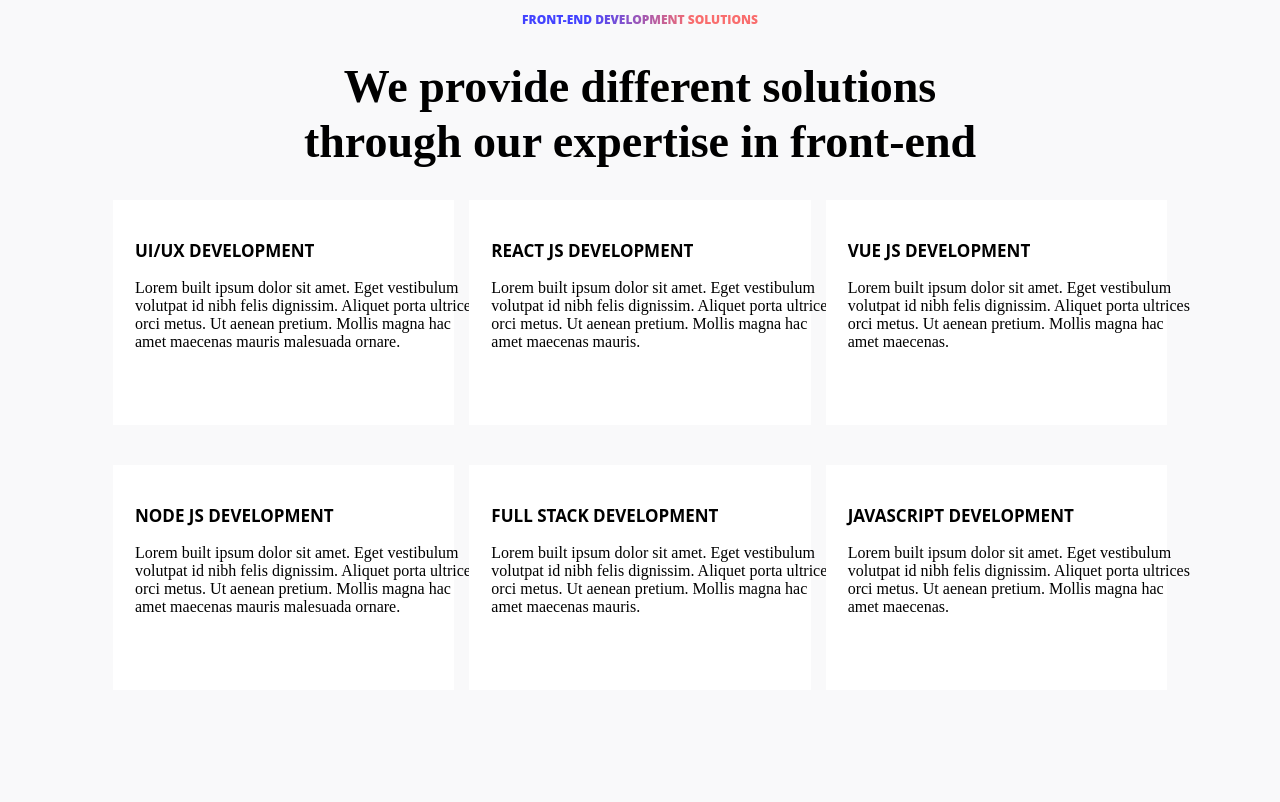
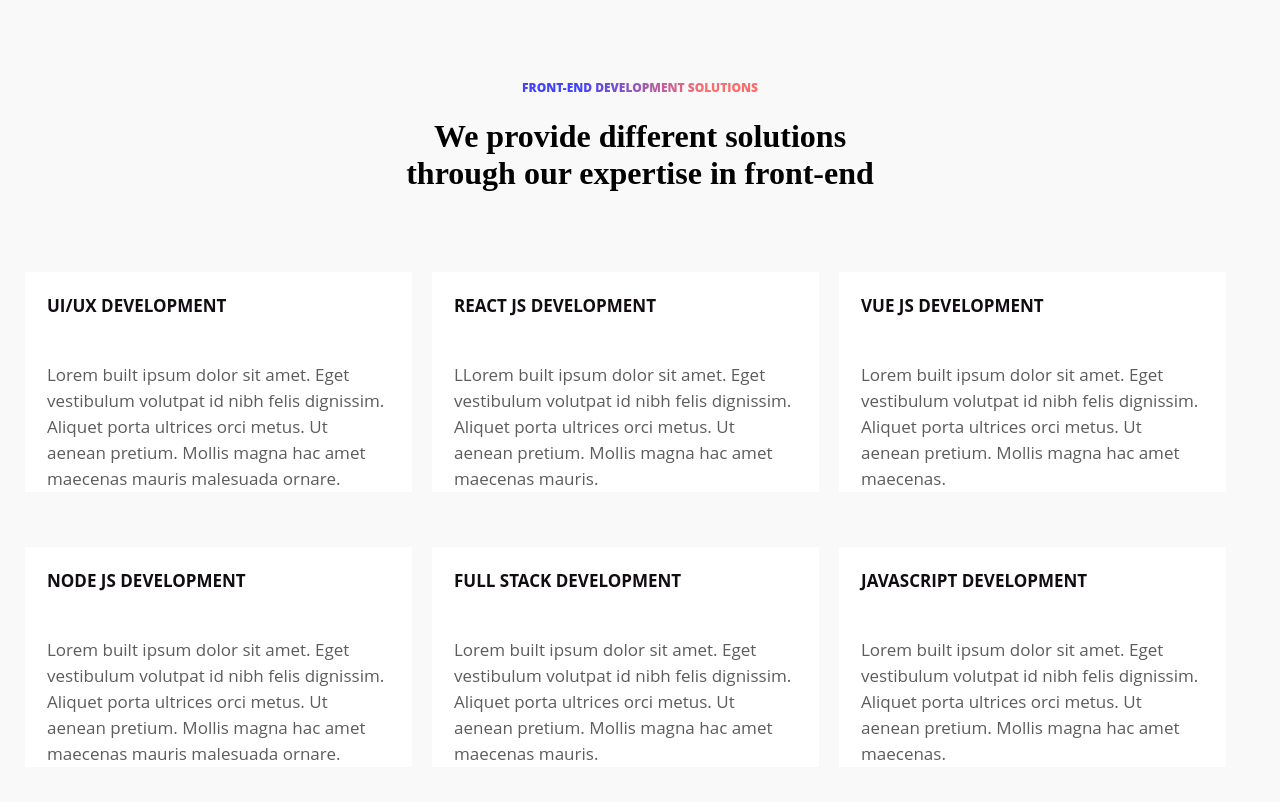
Before and after one commit to semyonsurkov/frontend-projects, a plain HTML site: page 01_block/index.html in a window 1280 px wide. Drawn offline with Linux system fonts and the light colour scheme.

Commit message:
Update index,html and style.css [NEW STRUCTURE]

```diff
--- a/01_block/index.html
+++ b/01_block/index.html
@@ -1,52 +1,72 @@
 <!DOCTYPE html>
 <html lang="en">
   <head>
-  <meta charset="UTF-8">
-  <meta http-equiv="X-UA-Compatible" content="IE=edge">
-  <meta name="viewport" content="width=device-width, initial-scale=1.0">
-  <link rel="stylesheet" href="style.css">
+    <meta charset="UTF-8" />
+    <meta http-equiv="X-UA-Compatible" content="IE=edge" />
+    <meta name="viewport" content="width=device-width, initial-scale=1.0" />
+    <link rel="stylesheet" href="style.css" />
     <title>01_Block</title>
   </head>
   <body>
-  <div class="container">
-  <main class="main">
-  <div class="main">
-    <p class="main__paragraph">front-end development solutions</p>
-    <h1 class="main__header">We provide different solutions<br>through our expertise in front-end</h1>
+    <main class="page">
+      <h3 class="page__title">front-end development solutions</h3>
+      <h1 class="page__header">
+        We provide different solutions<br />
+        through our expertise in front-end
+      </h1>
+      <div class="blocks">
+        <div class="blocks__item">
+          <h3 class="blocks__item-title">ui/ux development</h3>
+          <p class="blocks__item-text">
+            Lorem built ipsum dolor sit amet. Eget vestibulum volutpat id nibh felis dignissim. Aliquet porta ultrices orci metus. Ut aenean pretium. Mollis magna hac amet maecenas mauris malesuada ornare.
+          </p>
         </div>
 
-  <div class="flex__container">
-    <div class="main__blocks">
-    <ul class="main__blocks_list">
-      <li class="main__blocks__list__item">
-        <h3 class="main__blocks__list__item__header">ui/ux development</h3>
-        <p class="main__blocks__list__item__text">Lorem built ipsum dolor sit amet. Eget vestibulum volutpat id nibh felis dignissim. Aliquet porta ultrices orci metus. Ut aenean pretium. Mollis magna hac amet maecenas mauris malesuada ornare.</p>
-      </li>
-      <li class="main__blocks__list__item">
-        <h3 class="main__blocks__list__item__header">react js development</h3>
-        <p class="main__blocks__list__item__text">Lorem built ipsum dolor sit amet. Eget vestibulum volutpat id nibh felis dignissim. Aliquet porta ultrices orci metus. Ut aenean pretium. Mollis magna hac amet maecenas mauris.</p>
-      </li>
-      <li class="main__blocks__list__item">
-        <h3 class="main__blocks__list__item__header">vue js development</h3>
-        <p class="main__blocks__list__item__text">Lorem built ipsum dolor sit amet. Eget vestibulum volutpat id nibh felis dignissim. Aliquet porta ultrices orci metus. Ut aenean pretium. Mollis magna hac amet maecenas.</p>
-      </li>
-      <li class="main__blocks__list__item">
-        <h3 class="main__blocks__list__item__header">node js development</h3>
-        <p class="main__blocks__list__item__text">Lorem built ipsum dolor sit amet. Eget vestibulum volutpat id nibh felis dignissim. Aliquet porta ultrices orci metus. Ut aenean pretium. Mollis magna hac amet maecenas mauris malesuada ornare.</p>
-      </li>
-      <li class="main__blocks__list__item">
-        <h3 class="main__blocks__list__item__header">full stack development</h3>
-        <p class="main__blocks__list__item__text">Lorem built ipsum dolor sit amet. Eget vestibulum volutpat id nibh felis dignissim. Aliquet porta ultrices orci metus. Ut aenean pretium. Mollis magna hac amet maecenas mauris.</p>
-      </li>
-      <li class="main__blocks__list__item">
-        <h3 class="main__blocks__list__item__header">javascript development</h3>
-        <p class="main__blocks__list__item__text">Lorem built ipsum dolor sit amet. Eget vestibulum volutpat id nibh felis dignissim. Aliquet porta ultrices orci metus. Ut aenean pretium. Mollis magna hac amet maecenas.</p>
-      </li>
-    </ul>
+        <div class="blocks__item">
+          <h3 class="blocks__item-title">react js development</h3>
+          <p class="blocks__item-text">
+            LLorem built ipsum dolor sit amet. Eget vestibulum volutpat id nibh
+            felis dignissim. Aliquet porta ultrices orci metus. Ut aenean
+            pretium. Mollis magna hac amet maecenas mauris.
+          </p>
+        </div>
 
+        <div class="blocks__item">
+          <h3 class="blocks__item-title">vue js development</h3>
+          <p class="blocks__item-text">
+            Lorem built ipsum dolor sit amet. Eget vestibulum volutpat id nibh
+            felis dignissim. Aliquet porta ultrices orci metus. Ut aenean
+            pretium. Mollis magna hac amet maecenas.
+          </p>
+        </div>
+
+        <div class="blocks__item">
+          <h3 class="blocks__item-title">node js development</h3>
+          <p class="blocks__item-text">
+            Lorem built ipsum dolor sit amet. Eget vestibulum volutpat id nibh
+            felis dignissim. Aliquet porta ultrices orci metus. Ut aenean
+            pretium. Mollis magna hac amet maecenas mauris malesuada ornare.
+          </p>
+        </div>
+
+        <div class="blocks__item">
+          <h3 class="blocks__item-title">full stack development</h3>
+          <p class="blocks__item-text">
+            Lorem built ipsum dolor sit amet. Eget vestibulum volutpat id nibh
+            felis dignissim. Aliquet porta ultrices orci metus. Ut aenean
+            pretium. Mollis magna hac amet maecenas mauris.
+          </p>
+        </div>
+
+        <div class="blocks__item">
+          <h3 class="blocks__item-title">javascript development</h3>
+          <p class="blocks__item-text">
+            Lorem built ipsum dolor sit amet. Eget vestibulum volutpat id nibh
+            felis dignissim. Aliquet porta ultrices orci metus. Ut aenean
+            pretium. Mollis magna hac amet maecenas.
+          </p>
         </div>
       </div>
     </main>
-</div>
   </body>
 </html>
--- a/01_block/style.css
+++ b/01_block/style.css
@@ -1,14 +1,21 @@
 body {
-  background: #F9F9FA;
-
-}
-.container {
-  padding: 0 105px;
-  box-sizing: border-box;
-  background-color:
+  background-color: #f9f9fa;
 }
 
-.main__paragraph {
+* {
+  box-sizing: border-box;
+  padding: 0;
+  margin: 0;
+}
+
+.page {
+  max-width: 1230px;
+  margin: 0 auto;
+}
+
+.page__title {
+  text-align: center;
+  text-transform: uppercase;
   font-family: 'Open Sans';
   font-style: normal;
   font-weight: 800;
@@ -16,64 +23,61 @@ body {
   line-height: 16px;
   text-align: center;
   text-transform: uppercase;
-  background: linear-gradient(90deg, #4343FF 45%, #F96D6D 55%);
+
+  background: linear-gradient(90deg, #4343ff 45%, #f96d6d 55%);
   -webkit-background-clip: text;
   -webkit-text-fill-color: transparent;
   background-clip: text;
-}
-.main__header {
-  color: black;
-  text-align: center;
-  font-family: 'GalanoGrotesque-Medium';
-  font-size: 46px;
-  line-height: 120%;
-
-}
-.flex__container {
-  display: flex;
-  flex-direction: row;
-  flex-wrap: wrap;
+  margin-top: 80px;
+  margin-bottom: 22px;
 }
 
-ul {
+.page__header {
+  text-align: center;
+  margin-bottom: 80px;
+}
+
+.blocks {
   display: flex;
   flex-wrap: wrap;
-  justify-content: space-between;
-  list-style: none;
-  padding: 0;
-  margin: 0;
+  gap: 20px;
 }
 
-li {
-  width: calc(33.33% - 10px);
-  margin-bottom: 20px;
-  background: #FFFFFF;
-  padding: 22px;
-  box-sizing: border-box;
+.blocks__item {
   max-width: 387px;
-  height: 225px;
+  max-height: 225px;
+  margin-bottom: 35px;
+  display: flex;
+  flex-direction: column;
+  gap: 35px;
+  background-color: white;
 }
 
-.main__blocks__list {
-  display: flex;
-  flex-wrap: wrap;
-  justify-content: space-between;
-}
-.main__blocks__list__item {
-  list-style-type: none;
-  margin-bottom: 40px;
-  flex-basis: calc(33.33% - 10px);
-  max-width: calc(33.33% - 10px);
-}
-.main__blocks__list__item__header {
+.blocks__item-title {
+  margin-left: 22px;
+  margin-top: 22px;
+  margin-bottom: 0;
+  text-transform: uppercase;
   font-family: 'Open Sans';
   font-style: normal;
   font-weight: 700;
   font-size: 17px;
   line-height: 23px;
   text-transform: uppercase;
+  color: #110c11;
 }
-.main__blocks__list__item__text {
-  width: 343px;
-  height: 130px;
+
+.blocks__item-text {
+  margin-left: 22px;
+  margin-top: 10px;
+  margin-right: 22px;
+  font-family: 'Open Sans';
+  font-style: normal;
+  line-height: 26px;
+  font-family: 'Open Sans';
+  font-style: normal;
+  font-weight: 400;
+  font-size: 17px;
+  line-height: 26px;
+  color: #5c5c5c;
 }
```
Lines whose indentation alone changed are shown as unchanged.
